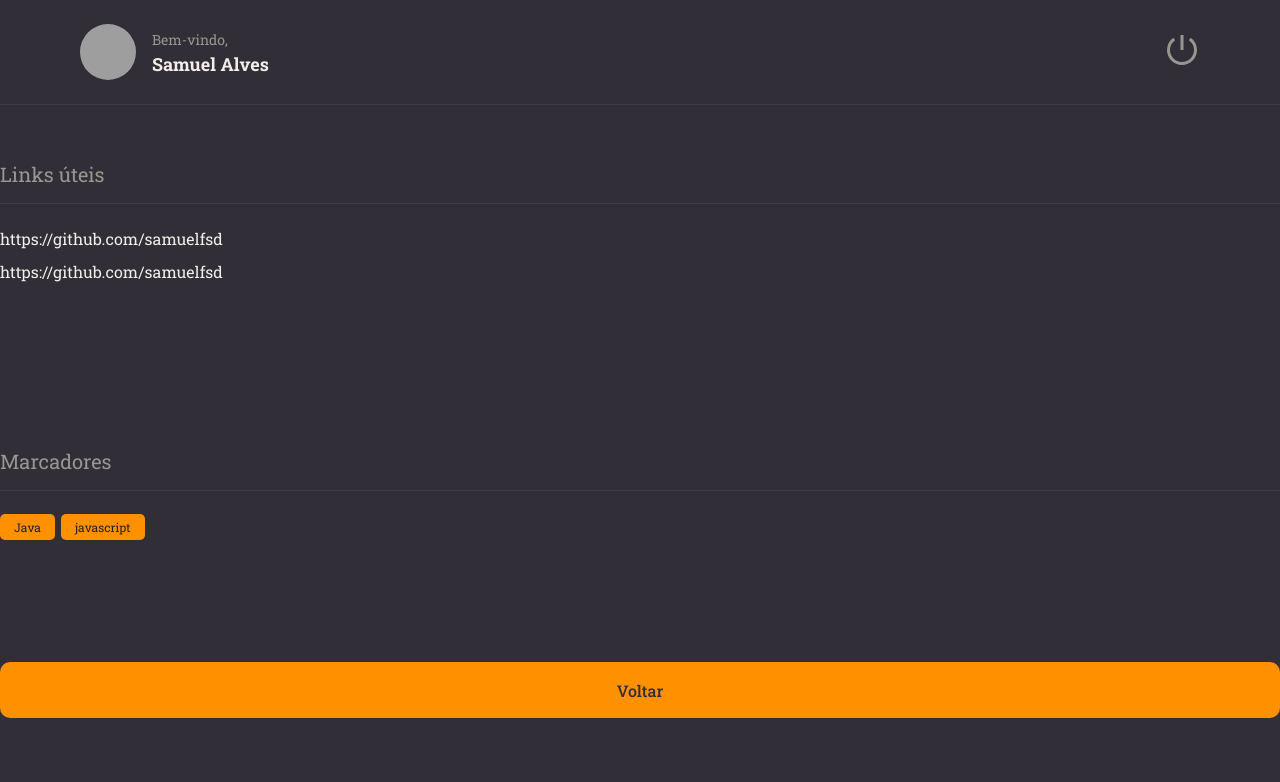
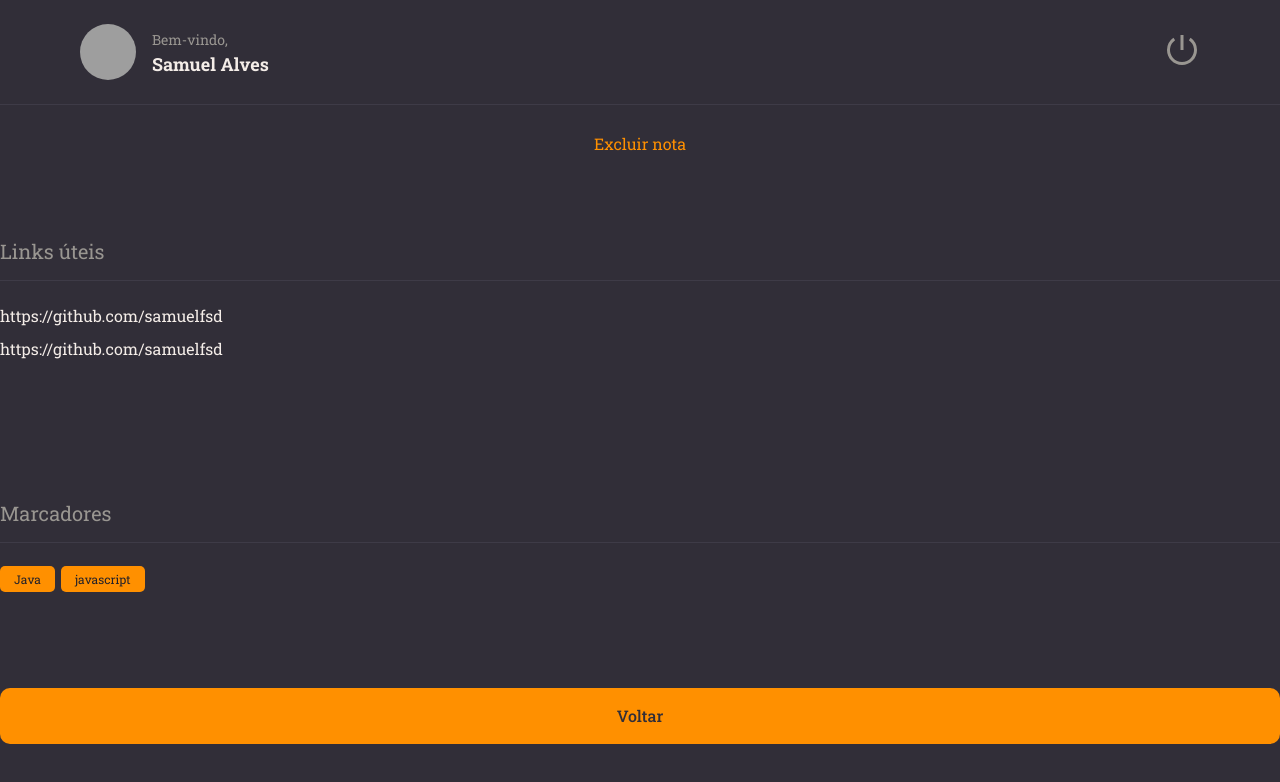
Before and after one commit to samuelfsd/notes, a React (Vite) app: page / in a window 1280 px wide. Shown: the top 782 px of the page. Built offline with nearby package versions, Linux system fonts and the light colour scheme; grey boxes are pictures that could not be loaded.

Commit message:
feat: create ButtonText

```diff
--- /dev/null
+++ b/src/components/ButtonText/index.jsx
@@ -0,0 +1,13 @@
+import { Container } from "./styles";
+
+
+export function ButtonText({title, ...rest}){
+  return (
+    <Container
+      type="button"
+      {...rest}
+    >
+      {title}
+    </Container>
+  )
+}
--- /dev/null
+++ b/src/components/ButtonText/styles.js
@@ -0,0 +1,9 @@
+import styled from "styled-components";
+
+export const Container = styled.button`
+  background: none;
+  color: ${({theme}) => theme.COLORS.ORANGE};
+
+  border: none;
+  font-size: 16px;
+`;
--- a/src/pages/Details/Details.jsx
+++ b/src/pages/Details/Details.jsx
@@ -1,4 +1,5 @@
 import { Button } from "../../components/Button"
+import { ButtonText } from "../../components/ButtonText"
 import { Header } from "../../components/Header"
 import { Section } from "../../components/Section"
 import { Tag } from "../../components/Tag"
@@ -8,6 +9,7 @@
   return (
     <Container>
       <Header />
+      <ButtonText title="Excluir nota" />
 
       <Section title="Links úteis" >
         <Links>
```
